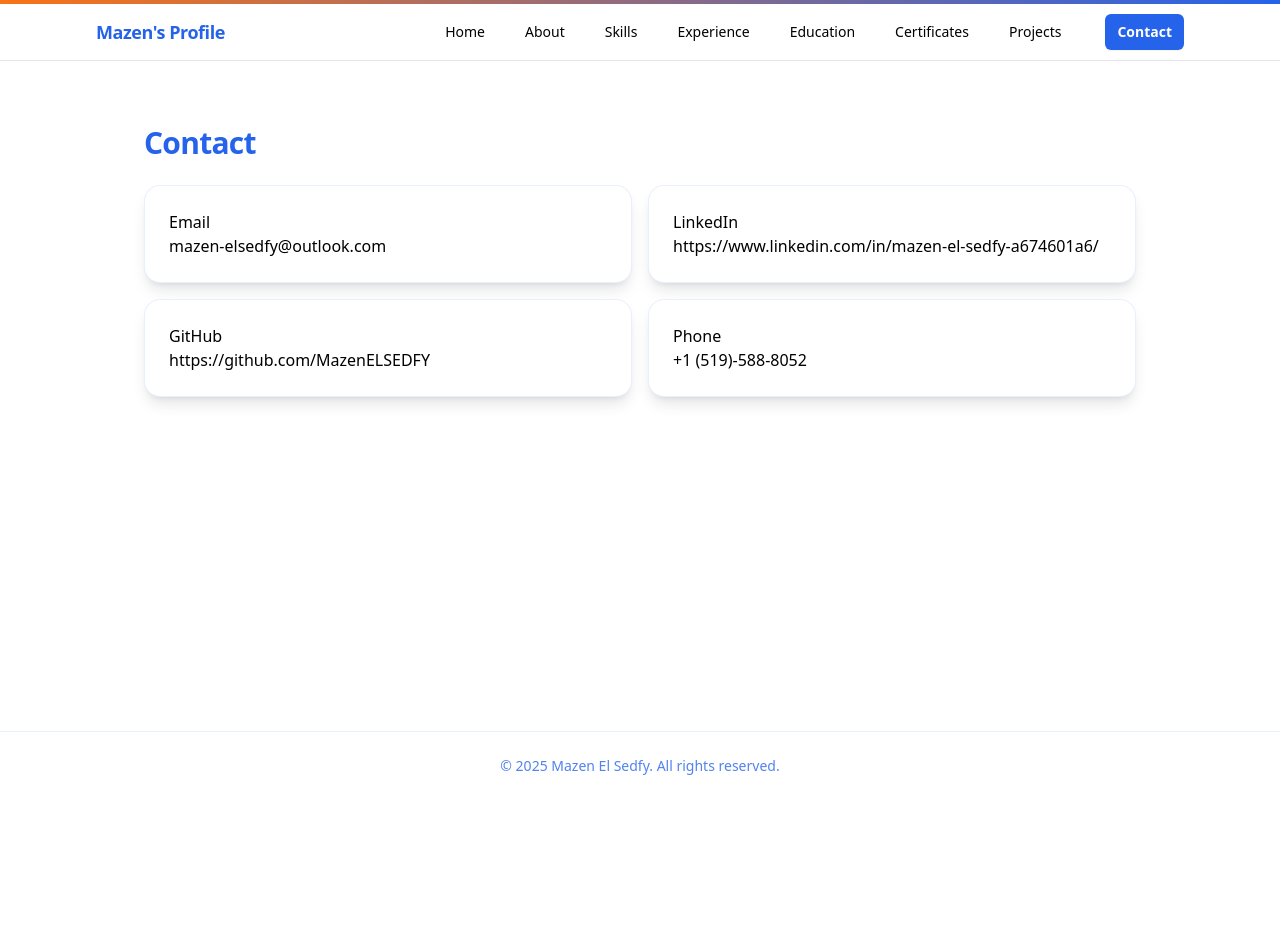
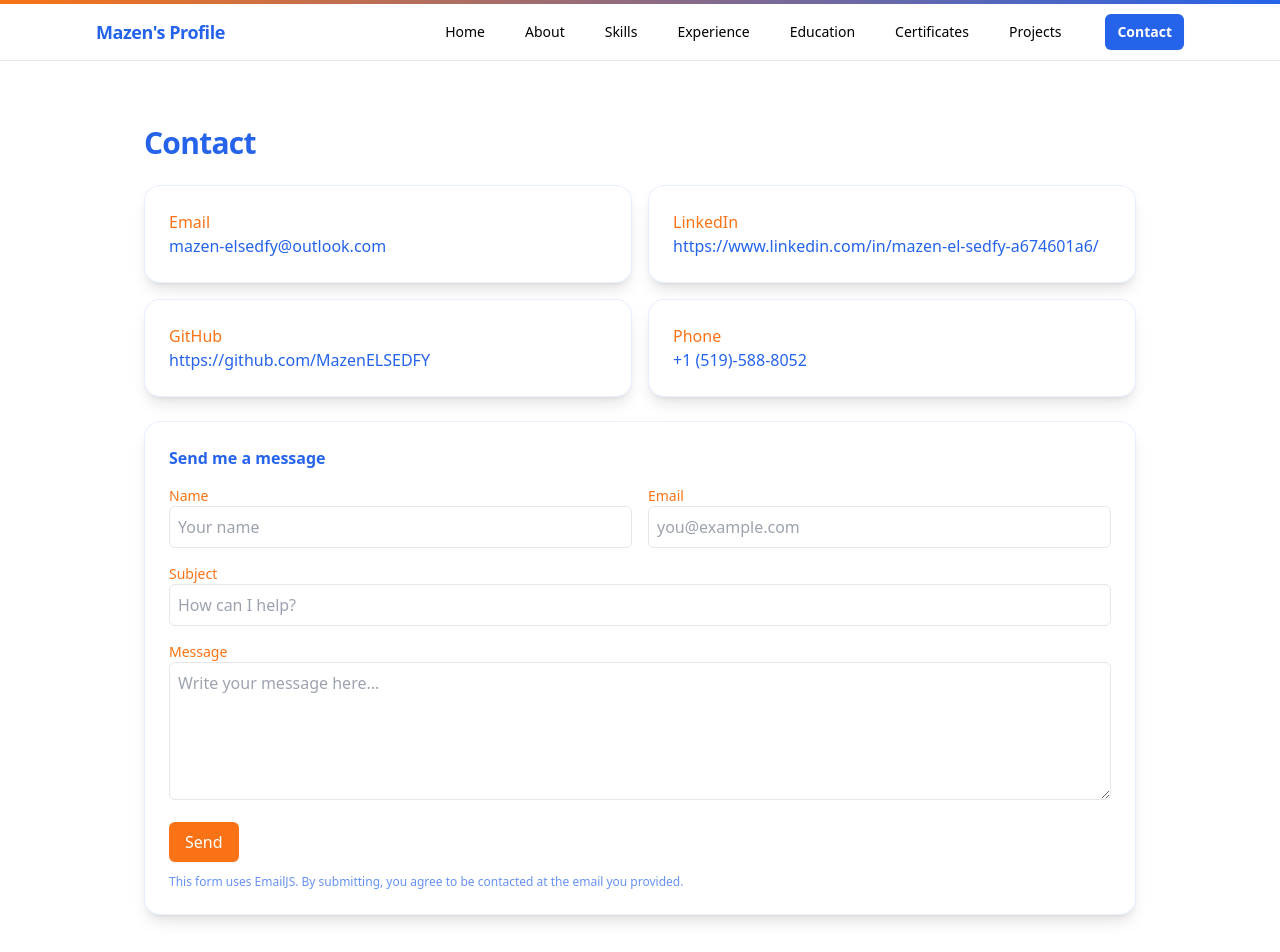
Before and after one commit to MazenELSEDFY/mazen-portfolio, a React (Vite) app: page /contact in a window 1280 px wide. Shown: the top 952 px of the page. Before the commit the page ends 800 px from the top, so only its background shows below. Built offline with nearby package versions, Linux system fonts and the light colour scheme.

Commit message:
Update portfolio

```diff
--- a/package.json
+++ b/package.json
@@ -10,6 +10,7 @@
     "preview": "vite preview"
   },
   "dependencies": {
+    "emailjs-com": "^3.2.0",
     "framer-motion": "^12.23.12",
     "lucide-react": "^0.542.0",
     "react": "^19.1.1",
--- a/src/pages/Contact.jsx
+++ b/src/pages/Contact.jsx
@@ -1,26 +1,212 @@
+import { useRef, useState } from "react";
+import emailjs from "emailjs-com";
 import { Section, Card } from "../components/ui";
 import { profile } from "../data/profile";
+
 export default function Contact() {
+  const formRef = useRef(null);
+  const [status, setStatus] = useState({ type: "", msg: "" });
+  const [sending, setSending] = useState(false);
+
+  const handleSubmit = async (e) => {
+    e.preventDefault();
+    setStatus({ type: "", msg: "" });
+
+    // Simple honeypot for spam bots
+    if (e.target.bot_field.value) {
+      setStatus({ type: "error", msg: "Submission blocked (spam detected)." });
+      return;
+    }
+
+    const name = e.target.from_name.value.trim();
+    const email = e.target.reply_to.value.trim();
+    const title = e.target.title.value.trim();
+    const message = e.target.message.value.trim();
+
+    const emailOk = /^[^\s@]+@[^\s@]+\.[^\s@]+$/.test(email);
+    if (!name || !emailOk || !title || !message) {
+      setStatus({ type: "error", msg: "Please fill all fields with a valid email." });
+      return;
+    }
+
+    try {
+      setSending(true);
+      await emailjs.sendForm(
+        "service_wek9vsw",   // Your EmailJS Service ID
+        "template_4ywvzi3",  // Your EmailJS Template ID
+        formRef.current,
+        "fE_2gfE852-2ONuHU"  // Your EmailJS Public Key
+      );
+      setStatus({ type: "success", msg: "Message sent successfully ✅" });
+      formRef.current.reset();
+    } catch (err) {
+      console.error(err);
+      setStatus({ type: "error", msg: "Failed to send ❌ Please try again later." });
+    } finally {
+      setSending(false);
+    }
+  };
+
   return (
     <Section title="Contact">
+      {/* Quick contact cards */}
       <div className="grid sm:grid-cols-2 gap-4">
         <Card>
-          <p className="font-medium text-brand.orange">Email</p>
-          <a className="text-brand.blue hover:underline" href={`mailto:${profile.email}`}>{profile.email}</a>
+          <p className="font-medium text-orange-500">Email</p>
+          <a className="text-blue-600 hover:underline" href={`mailto:${profile.email}`}>
+            {profile.email}
+          </a>
         </Card>
         <Card>
-          <p className="font-medium text-brand.orange">LinkedIn</p>
-          <a className="text-brand.blue hover:underline" href={profile.links.linkedin}>{profile.links.linkedin}</a>
+          <p className="font-medium text-orange-500">LinkedIn</p>
+          <a
+            className="text-blue-600 hover:underline"
+            href={profile.links.linkedin}
+            target="_blank"
+            rel="noreferrer"
+          >
+            {profile.links.linkedin}
+          </a>
         </Card>
         <Card>
-          <p className="font-medium text-brand.orange">GitHub</p>
-          <a className="text-brand.blue hover:underline" href={profile.links.github}>{profile.links.github}</a>
+          <p className="font-medium text-orange-500">GitHub</p>
+          <a
+            className="text-blue-600 hover:underline"
+            href={profile.links.github}
+            target="_blank"
+            rel="noreferrer"
+          >
+            {profile.links.github}
+          </a>
         </Card>
         <Card>
-          <p className="font-medium text-brand.orange">Phone</p>
-          <a className="text-brand.blue hover:underline" href={`tel:${profile.phone.replace(/[^+\d]/g, "")}`}>{profile.phone}</a>
+          <p className="font-medium text-orange-500">Phone</p>
+          <a
+            className="text-blue-600 hover:underline"
+            href={`tel:${profile.phone.replace(/[^+\d]/g, "")}`}
+          >
+            {profile.phone}
+          </a>
         </Card>
       </div>
+
+      {/* Contact form */}
+      <Card className="mt-6">
+        <h3 className="font-semibold text-blue-600 mb-3">Send me a message</h3>
+
+        {/* Status banner */}
+        {status.msg && (
+          <div
+            className={`mb-4 rounded-md border px-3 py-2 text-sm ${
+              status.type === "success"
+                ? "border-green-300 bg-green-50 text-green-800"
+                : "border-red-300 bg-red-50 text-red-800"
+            }`}
+            role="status"
+            aria-live="polite"
+          >
+            {status.msg}
+          </div>
+        )}
+
+        <form ref={formRef} onSubmit={handleSubmit} className="space-y-4">
+          {/* Honeypot */}
+          <input type="text" name="bot_field" className="hidden" tabIndex={-1} autoComplete="off" />
+
+          <div className="grid sm:grid-cols-2 gap-4">
+            <div>
+              <label className="block text-sm font-medium text-orange-500" htmlFor="from_name">
+                Name
+              </label>
+              <input
+                id="from_name"
+                type="text"
+                name="from_name"
+                required
+                className="w-full border rounded-md p-2 text-blue-600 focus:outline-none focus:ring-2 focus:ring-orange-300"
+                placeholder="Your name"
+              />
+            </div>
+            <div>
+              <label className="block text-sm font-medium text-orange-500" htmlFor="reply_to">
+                Email
+              </label>
+              <input
+                id="reply_to"
+                type="email"
+                name="reply_to"
+                required
+                className="w-full border rounded-md p-2 text-blue-600 focus:outline-none focus:ring-2 focus:ring-orange-300"
+                placeholder="you@example.com"
+              />
+            </div>
+          </div>
+
+          <div>
+            <label className="block text-sm font-medium text-orange-500" htmlFor="title">
+              Subject
+            </label>
+            <input
+              id="title"
+              type="text"
+              name="title"
+              required
+              className="w-full border rounded-md p-2 text-blue-600 focus:outline-none focus:ring-2 focus:ring-orange-300"
+              placeholder="How can I help?"
+            />
+          </div>
+
+          <div>
+            <label className="block text-sm font-medium text-orange-500" htmlFor="message">
+              Message
+            </label>
+            <textarea
+              id="message"
+              name="message"
+              required
+              rows={5}
+              className="w-full border rounded-md p-2 text-blue-600 focus:outline-none focus:ring-2 focus:ring-orange-300"
+              placeholder="Write your message here..."
+            />
+          </div>
+
+          <button
+            type="submit"
+            disabled={sending}
+            className={`inline-flex items-center justify-center gap-2 bg-orange-500 text-white font-medium px-4 py-2 rounded-md shadow-sm transition ${
+              sending ? "opacity-70 cursor-not-allowed" : "hover:bg-orange-600"
+            }`}
+          >
+            {sending && (
+              <svg
+                className="h-4 w-4 animate-spin"
+                viewBox="0 0 24 24"
+                fill="none"
+                aria-hidden="true"
+              >
+                <circle
+                  className="opacity-25"
+                  cx="12"
+                  cy="12"
+                  r="10"
+                  stroke="currentColor"
+                  strokeWidth="4"
+                />
+                <path
+                  className="opacity-75"
+                  fill="currentColor"
+                  d="M4 12a8 8 0 018-8v4a4 4 0 00-4 4H4z"
+                />
+              </svg>
+            )}
+            {sending ? "Sending..." : "Send"}
+          </button>
+        </form>
+
+        <p className="mt-3 text-xs text-blue-600/70">
+          This form uses EmailJS. By submitting, you agree to be contacted at the email you provided.
+        </p>
+      </Card>
     </Section>
   );
 }
```
Also changed, not shown: 1 other file (tests, documents, lock files or other folders).
